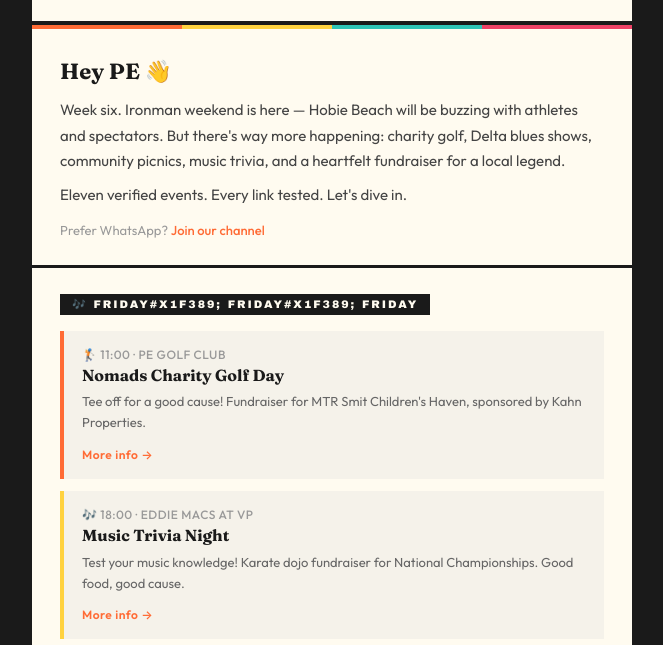
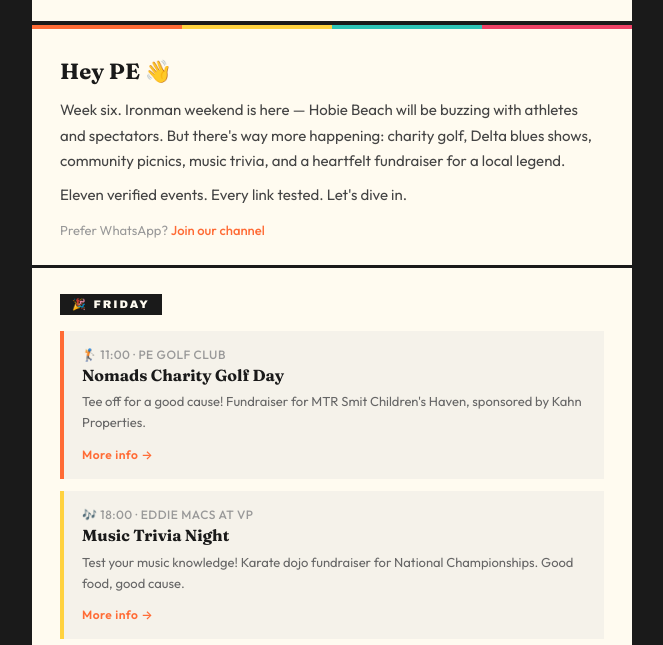
Before and after one commit to travislima/the-friendly-newsletter, a plain HTML site: page issue-006.html in a window 1280 px wide. Shown: the part 155-800 px from the top of the page, without its empty margins (308-971 px from the left). Drawn offline with Linux system fonts and the light colour scheme.

Commit message:
FIX: Clean up Friday emoji (remove all duplicate text)

```diff
--- a/issue-006.html
+++ b/issue-006.html
@@ -102,7 +102,7 @@
   <tr><td style="height: 3px; background-color: #1a1a1a; font-size: 0; line-height: 0;">&nbsp;</td></tr>
   <tr>
     <td class="mobile-padding" style="padding: 24px 28px 16px;">
-      <span style="display: inline-block; font-family: 'Archivo Black', 'Arial Black', Arial, sans-serif; font-size: 11px; letter-spacing: 2px; text-transform: uppercase; color: #FFFBF0; background-color: #1a1a1a; padding: 4px 12px;">&#x1F3B6; Friday#x1F389; Friday#x1F389; Friday</span>
+      <span style="display: inline-block; font-family: 'Archivo Black', 'Arial Black', Arial, sans-serif; font-size: 11px; letter-spacing: 2px; text-transform: uppercase; color: #FFFBF0; background-color: #1a1a1a; padding: 4px 12px;">🎉 Friday</span>
     </td>
   </tr>
   <tr>
```
